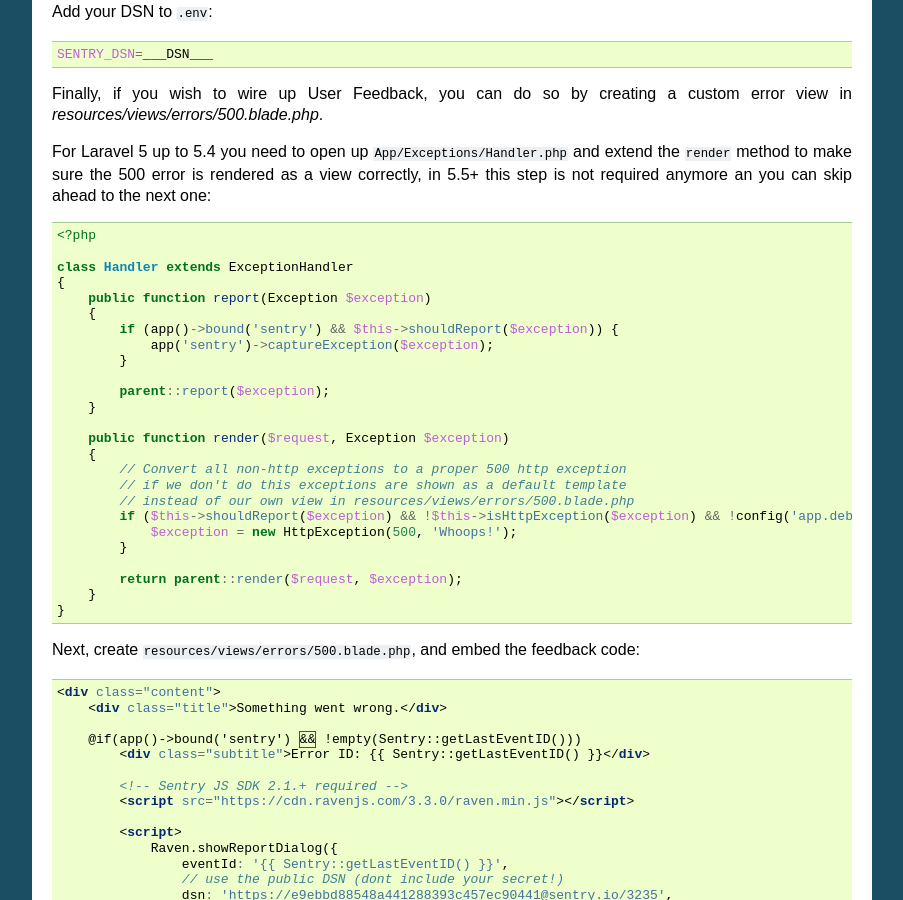
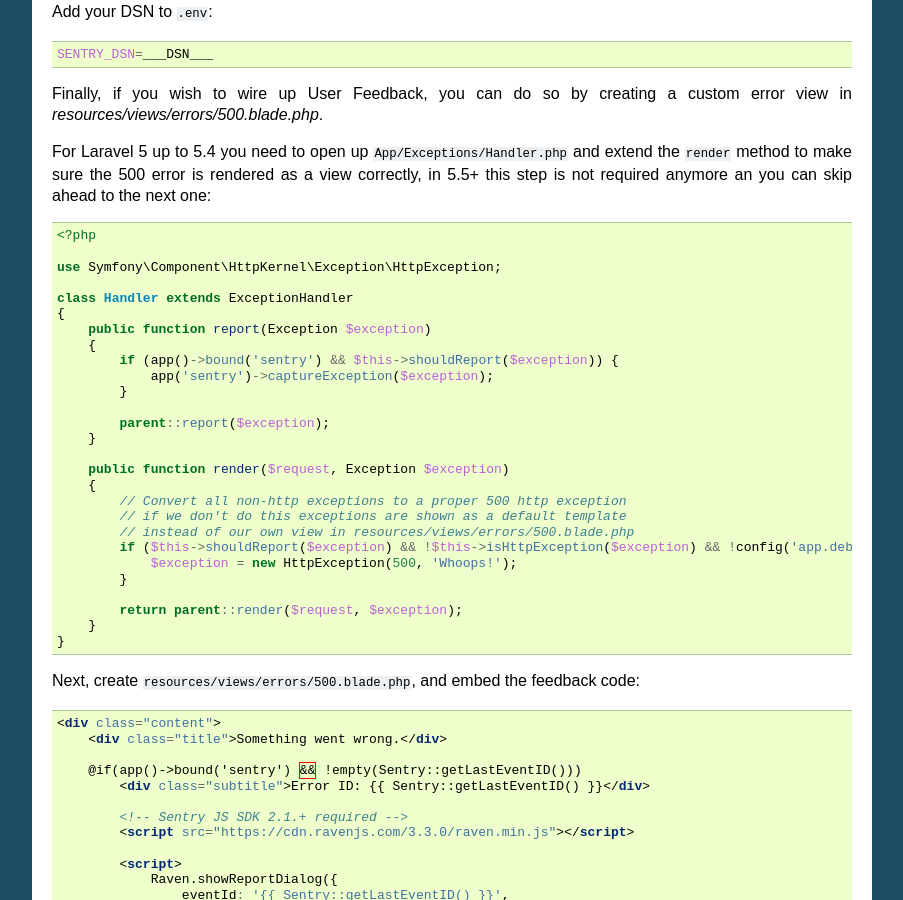
Before and after one commit to getsentry/sentry-php, a Sphinx documentation site: the page built from docs/integrations/laravel.rst, in a window 1280 px wide and 900 px high, scrolled down 768 px. Shown: the whole window, without its empty margins (198-1101 px from the left). Built offline with Sphinx 7.4.7, drawn with Linux system fonts in a browser that asks for light colours; the version number could not be read and is left out.

Commit message:
Add use statement for HttpException class

```diff
--- a/docs/integrations/laravel.rst
+++ b/docs/integrations/laravel.rst
@@ -63,6 +63,8 @@ step is not required anymore an you can skip ahead to the next one:
 .. code-block:: php
 
     <?php
+
+    use Symfony\Component\HttpKernel\Exception\HttpException;
 
     class Handler extends ExceptionHandler
     {
```
